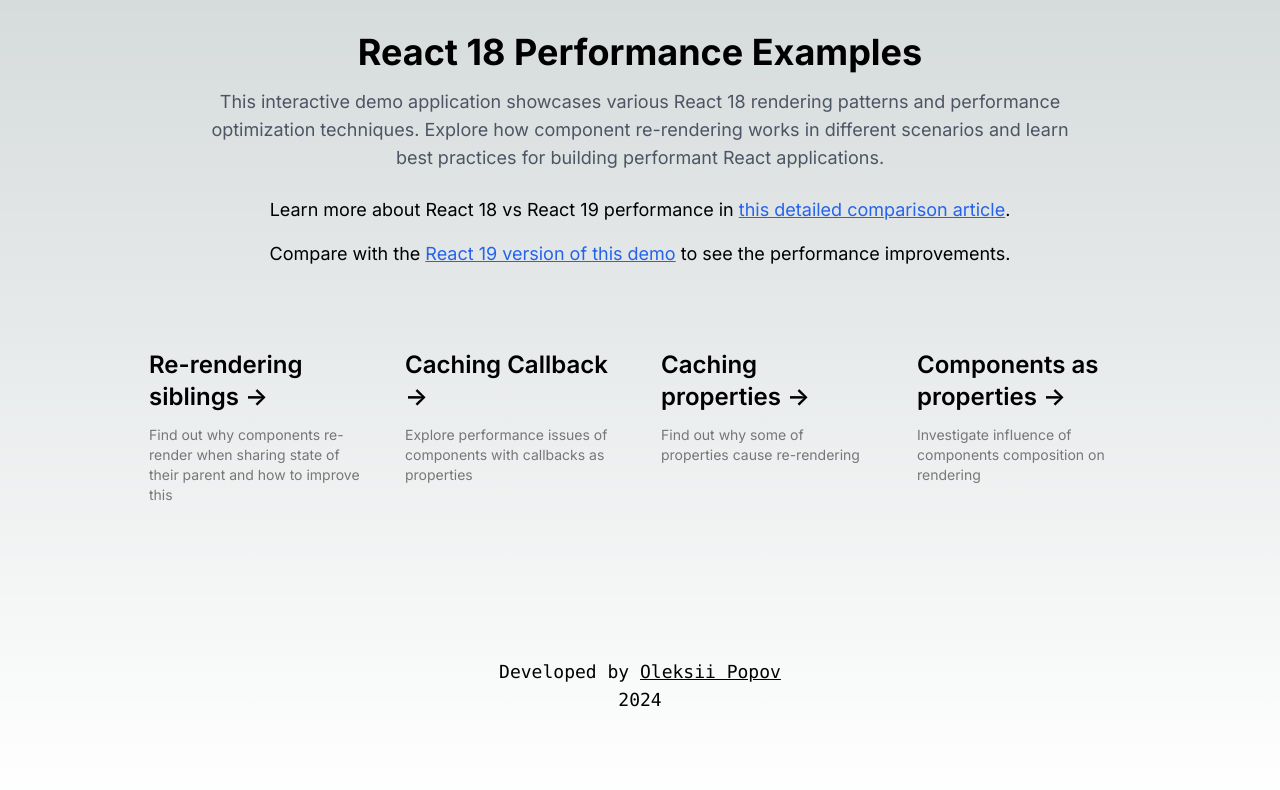
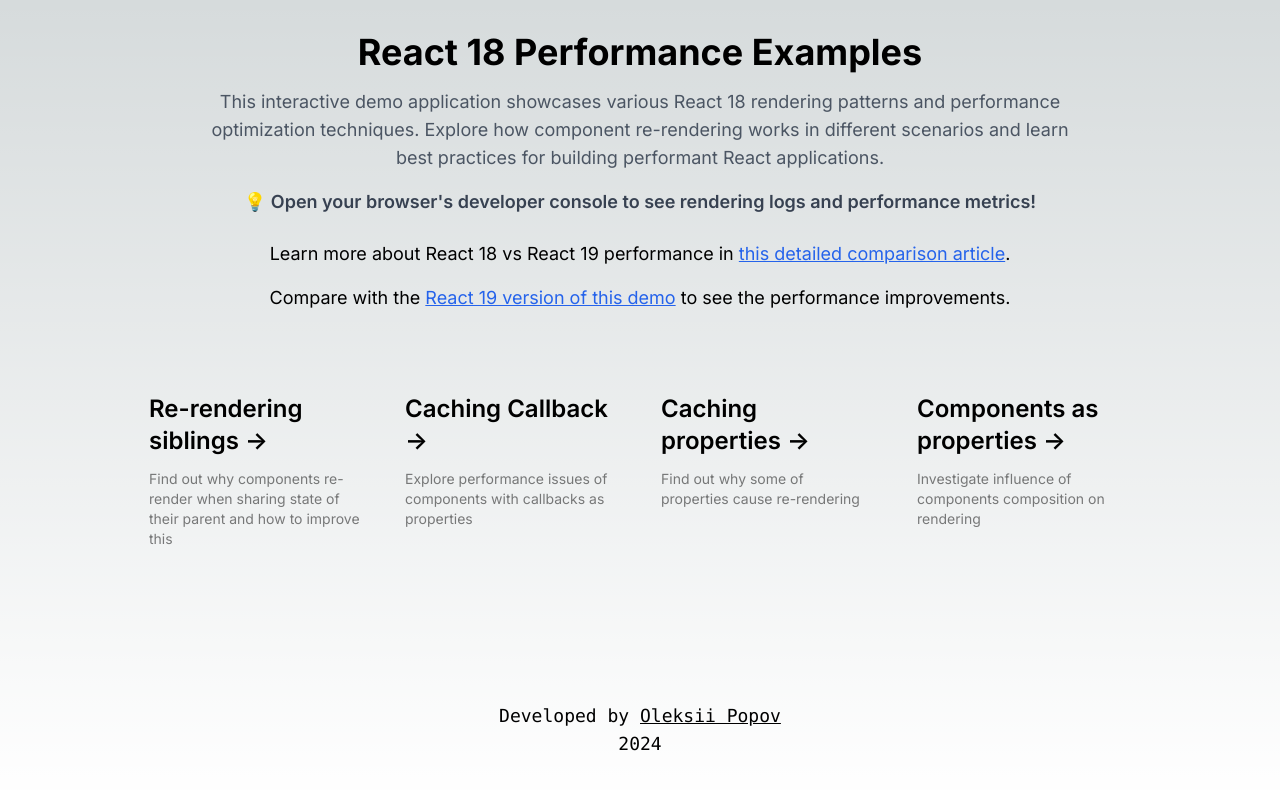
Before and after one commit to AlexeyPopovUA/react-performance-examples, a Next.js app in the folder front-end/: page / in a window 1280 px wide. Shown: the top 790 px of the page. Built offline with nearby package versions, Linux system fonts and the light colour scheme.

Commit message:
Add console log viewing suggestion

```diff
--- a/front-end/src/app/Hero.tsx
+++ b/front-end/src/app/Hero.tsx
@@ -2,10 +2,13 @@ export function Hero() {
   return (
     <section className="mb-16 mt-8 max-w-4xl text-center">
       <h1 className="mb-4 text-4xl font-bold">React 18 Performance Examples</h1>
-      <p className="mb-6 text-lg text-gray-600">
+      <p className="mb-4 text-lg text-gray-600">
         This interactive demo application showcases various React 18 rendering patterns and performance optimization
         techniques. Explore how component re-rendering works in different scenarios and learn best practices for
         building performant React applications.
+      </p>
+      <p className="mb-6 text-lg font-semibold text-gray-700">
+        💡 Open your browser's developer console to see rendering logs and performance metrics!
       </p>
       <p className="mb-4 text-lg">
         Learn more about React 18 vs React 19 performance in{' '}
```
